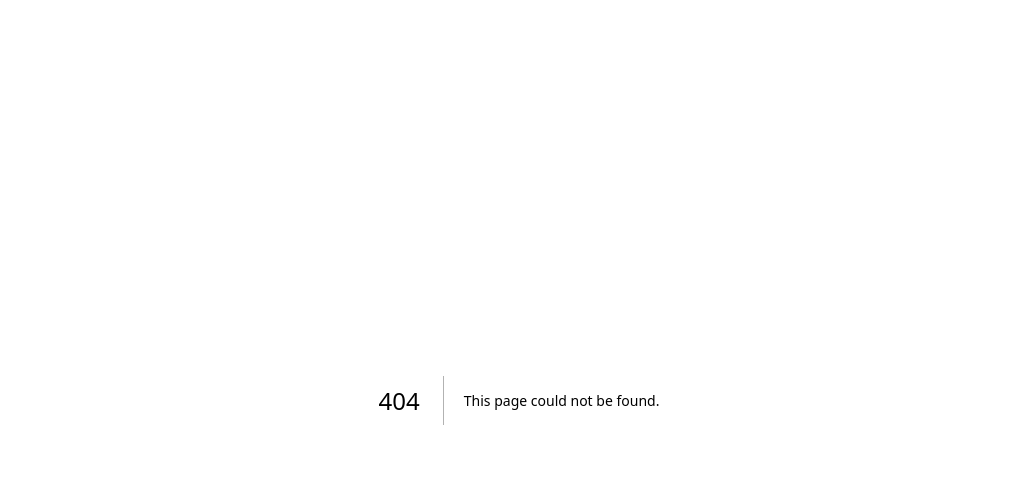
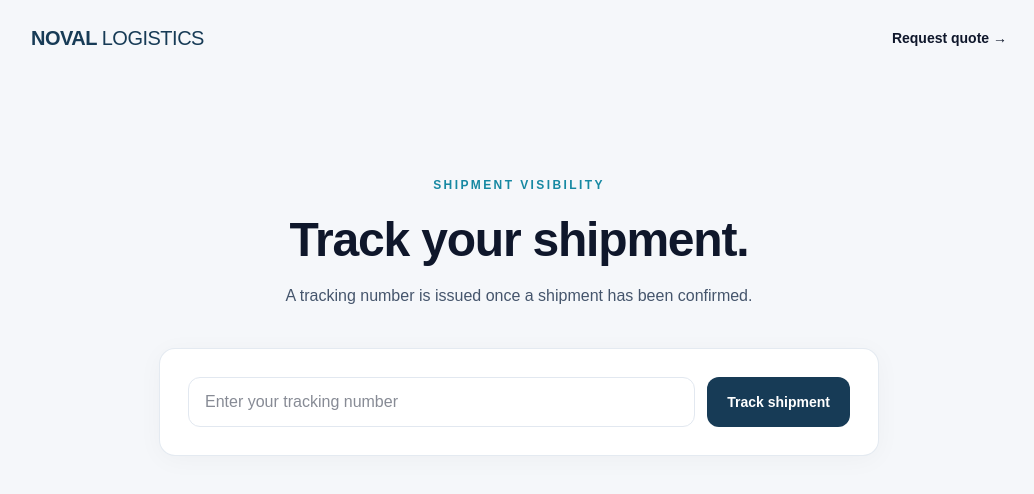
Before and after one commit to IKcracker/Noval-CRM, a Next.js app: page /track in a window 1280 px wide. Before the commit this address had no page. Shown: the top 494 px of the page, without its empty margins (121-1155 px from the left). Built offline with nearby package versions, Linux system fonts and the light colour scheme.

Commit message:
feat: scaffold logistics experience and product architecture

```diff
--- /dev/null
+++ b/app/track/page.tsx
@@ -0,0 +1,10 @@
+"use client";
+import {useState,type FormEvent} from "react";
+import Link from "next/link";
+import {Button} from "@/components/ui/button";
+import {Card} from "@/components/ui/card";
+export default function Track() {
+ const [ref,setRef]=useState("");const [message,setMessage]=useState("");
+ function submit(e:FormEvent){e.preventDefault();setMessage("Tracking is being configured. Live shipment details will become available once the tracking service is connected.");}
+ return <main className="min-h-screen bg-[#f5f7fa] text-slate-900"><header className="mx-auto flex max-w-5xl items-center justify-between px-6 py-6"><Link href="/" className="text-xl font-black tracking-tight text-[#173b56]">NOVAL <span className="font-normal">LOGISTICS</span></Link><Link href="/quote" className="text-sm font-semibold">Request quote →</Link></header><div className="mx-auto max-w-3xl px-6 py-24"><div className="text-center"><span className="text-xs font-bold uppercase tracking-[.2em] text-[#1688a2]">Shipment visibility</span><h1 className="mt-5 text-5xl font-bold tracking-tight">Track your shipment.</h1><p className="mt-5 text-slate-600">A tracking number is issued once a shipment has been confirmed.</p></div><Card className="mt-10 p-7"><form onSubmit={submit} className="flex flex-col gap-3 sm:flex-row"><input aria-label="Tracking number" required value={ref} onChange={e=>{setRef(e.target.value);setMessage("");}} placeholder="Enter your tracking number" className="min-w-0 flex-1 rounded-xl border border-slate-200 px-4 py-3 outline-none focus:border-[#1688a2]"/><Button type="submit">Track shipment</Button></form>{message&&<p role="status" className="mt-5 rounded-xl bg-amber-50 p-4 text-sm text-amber-900">{message}</p>}</Card></div></main>;
+}
```
